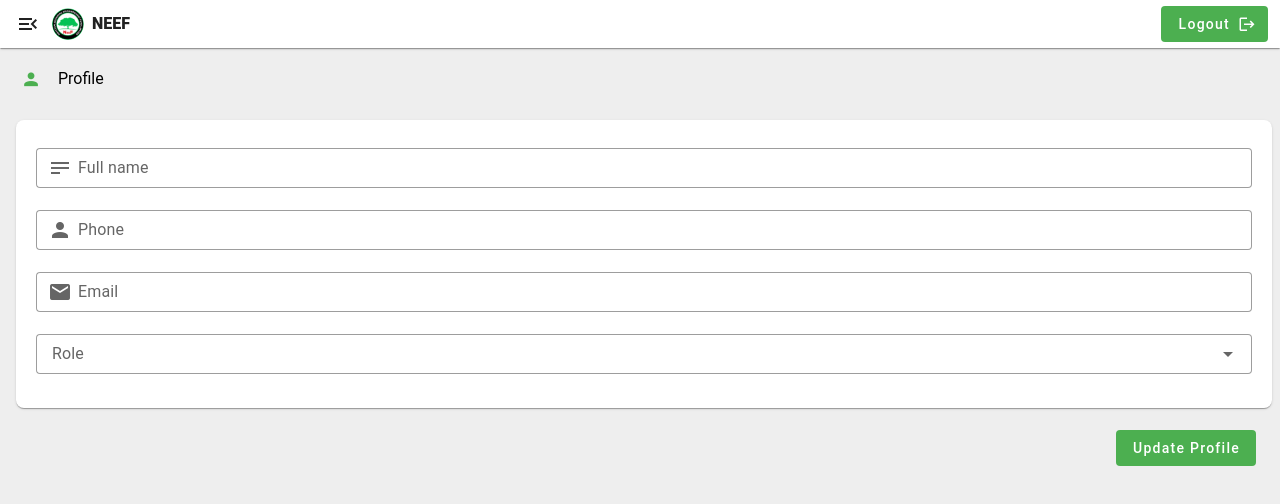
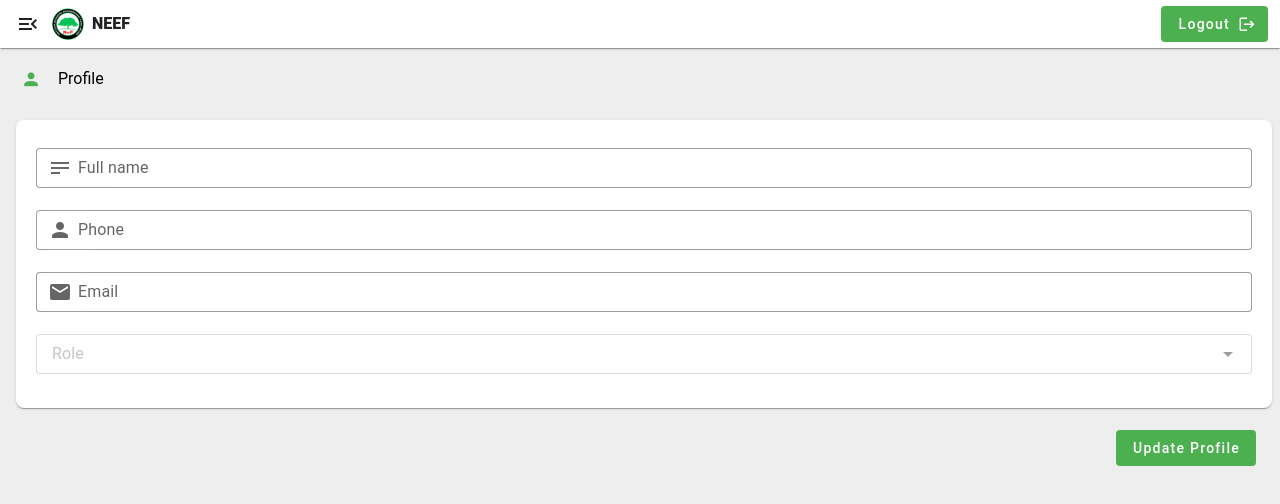
Before and after one commit to patrickphandera/neef-frontend, a Vue app: page /loan-officer/settings in a window 1280 px wide. Shown: the top 504 px of the page. Built offline with nearby package versions, Linux system fonts and the light colour scheme; no server answers; sample sign-in values are in the browser's storage.

Commit message:
Update Settings.vue

```diff
--- a/src/pages/Settings.vue
+++ b/src/pages/Settings.vue
@@ -57,6 +57,7 @@
       <v-select
       density="compact"
        v-model="user.role"
+        disabled
      variant="outlined"
       label="Role"
       :items="['admin','loan-officer']"
```
